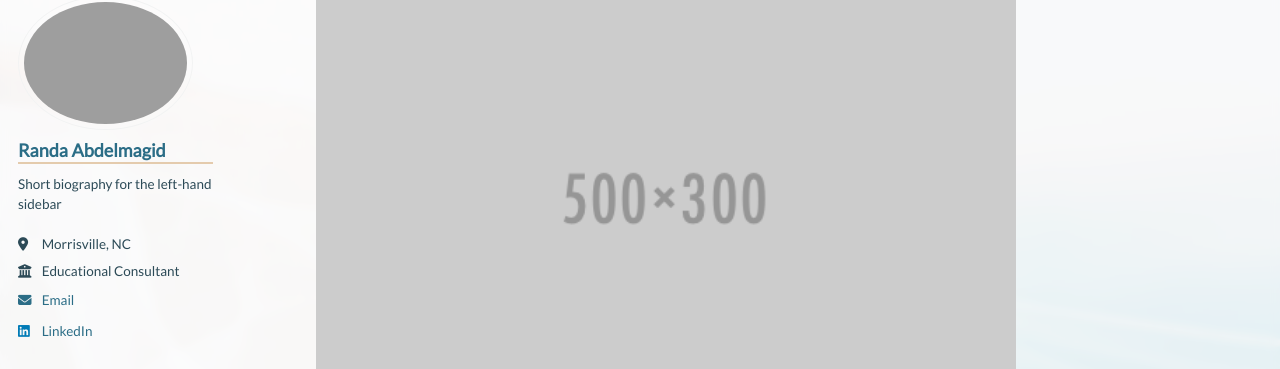
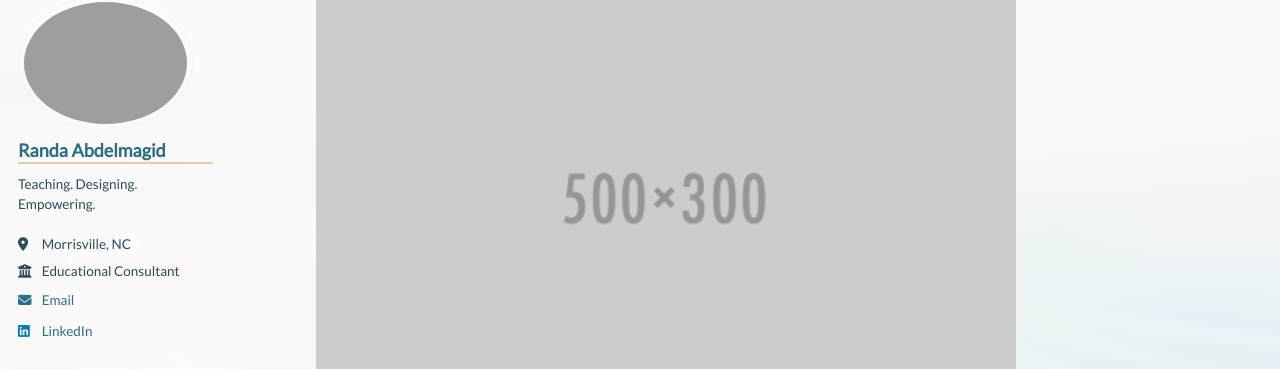
Before and after one commit to rfabdelmagid/rfabdelmagid.github.io, a Jekyll site: the page built from _pages/about.md, in a window 1280 px wide. Shown: the part 206-575 px from the top of the page. Built offline with Jekyll 4.4.1, drawn with Linux system fonts in a browser that asks for light colours; a script bundle is joined from its source files by our own code; a style sheet for code colours, icons or effects is not loaded.

Commit message:
Update _config.yml

```diff
--- a/_config.yml
+++ b/_config.yml
@@ -26,7 +26,7 @@ author:
   avatar           : "Rfa.png "
   name             : "Randa Abdelmagid"
   pronouns         : # example: "she/her"
-  bio              : "Short biography for the left-hand sidebar"
+  bio              : "Teaching. Designing. Empowering."
   location         : "Morrisville, NC"
   employer         : "Educational Consultant"
   uri              : # URL
```
